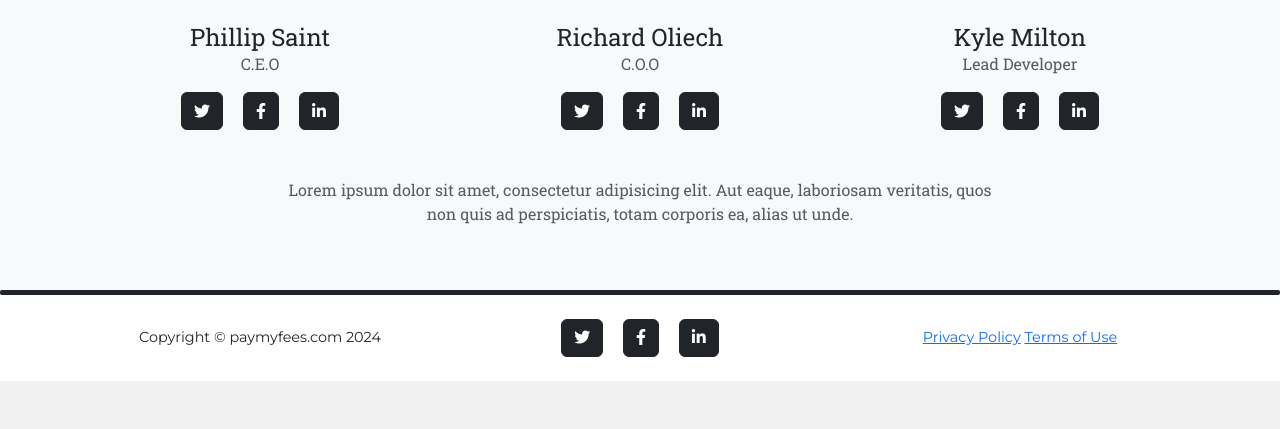
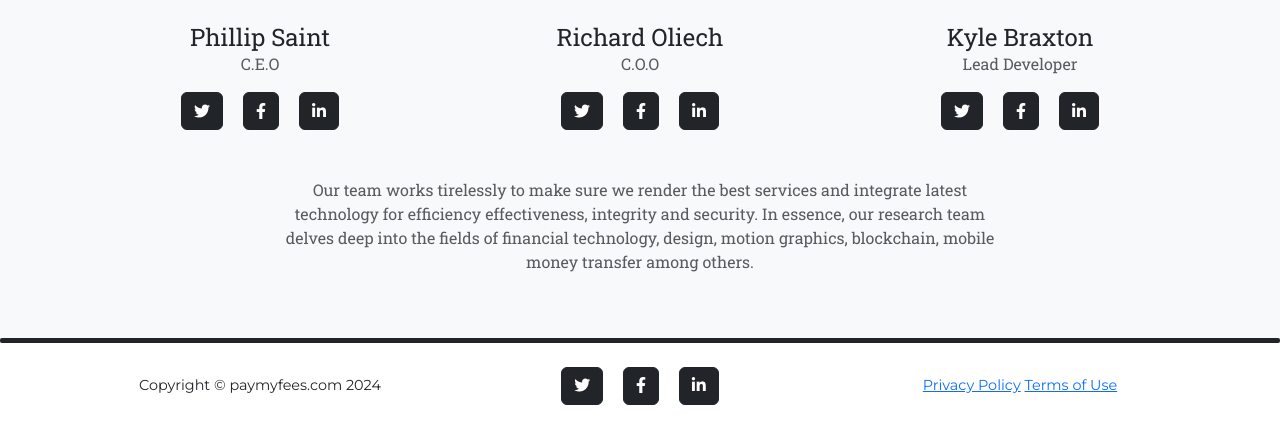
Before and after one commit to PhillipSaint254/School-Fees-Payment-System, a Django app: page / in a window 1280 px wide. Shown: the part 2862-3291 px from the top of the page. Before the commit the page ends 3243 px from the top, so only its background shows below. Run offline with Django 4.2, Linux system fonts and the light colour scheme; parts of the project's set-up code (start-up, migrations or seed data) failed here and were passed over; some libraries are stand-ins or nearby versions; some web fonts are replaced.

Commit message:
addition of kyle in design team

```diff
--- a/pay_fees/templates/index.html
+++ b/pay_fees/templates/index.html
@@ -427,10 +427,10 @@
         <div class="team-member">
           <img
             class="mx-auto rounded-circle"
-            src="https://media.licdn.com/dms/image/C560BAQG2x05ue4ndzQ/company-logo_200_200/0/1631319081441?e=1716422400&v=beta&t=yviBFBh5nbkpL-mjIfVZEiWmOyG3AnfG3hnJsmtWn3E"
+            src="https://mir-s3-cdn-cf.behance.net/user/115/8977941307664593.65c340e758ed5.jpg"
             alt=""
           />
-          <h4>Kyle Milton</h4>
+          <h4>Kyle Braxton</h4>
           <p class="text-muted">Lead Developer</p>
           <a class="btn btn-dark btn-social mx-2" href="#!"
             ><i class="fab fa-twitter"></i
@@ -447,9 +447,9 @@
     <div class="row">
       <div class="col-lg-8 mx-auto text-center">
         <p class="large text-muted">
-          Lorem ipsum dolor sit amet, consectetur adipisicing elit. Aut
-          eaque, laboriosam veritatis, quos non quis ad perspiciatis, totam
-          corporis ea, alias ut unde.
+          Our team works tirelessly to make sure we render the best services and integrate latest technology for efficiency
+          effectiveness, integrity and security. In essence, our research team delves deep into the fields of financial
+          technology, design, motion graphics, blockchain, mobile money transfer among others.
         </p>
       </div>
     </div>
```
